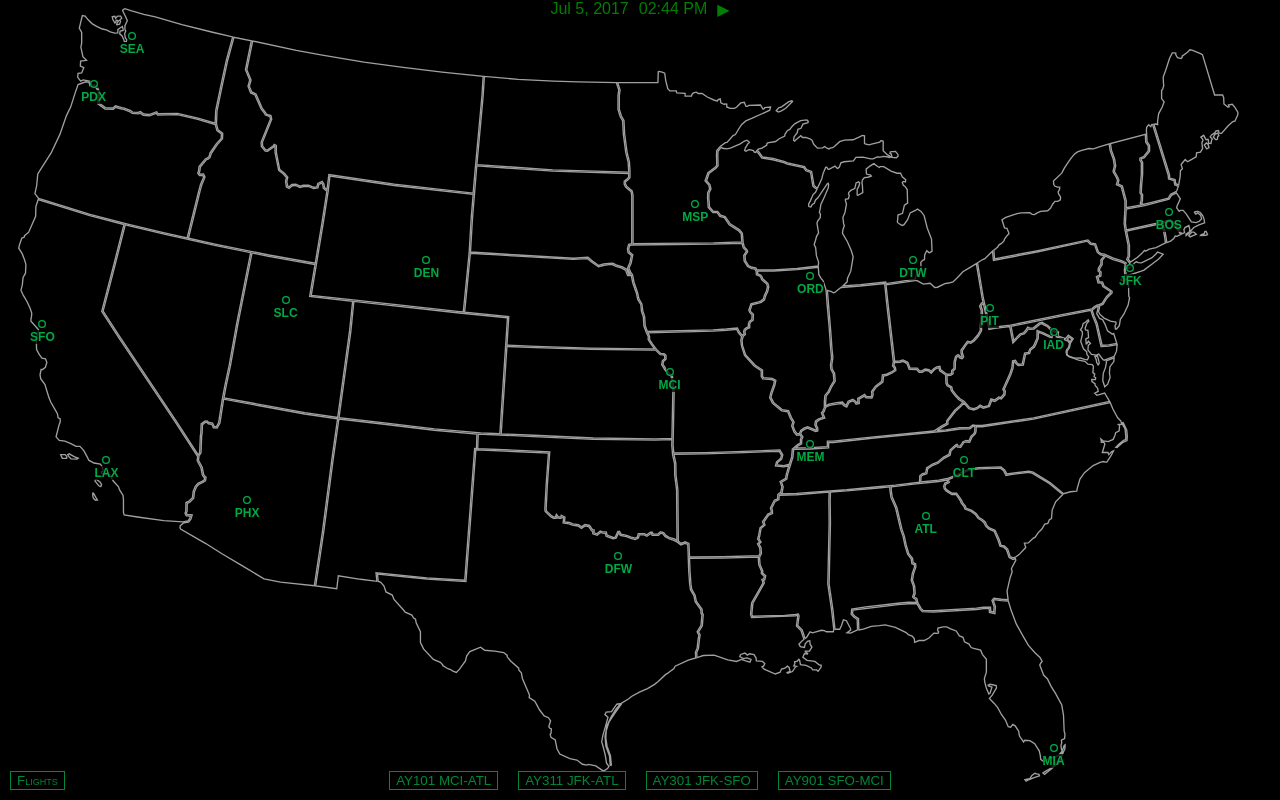
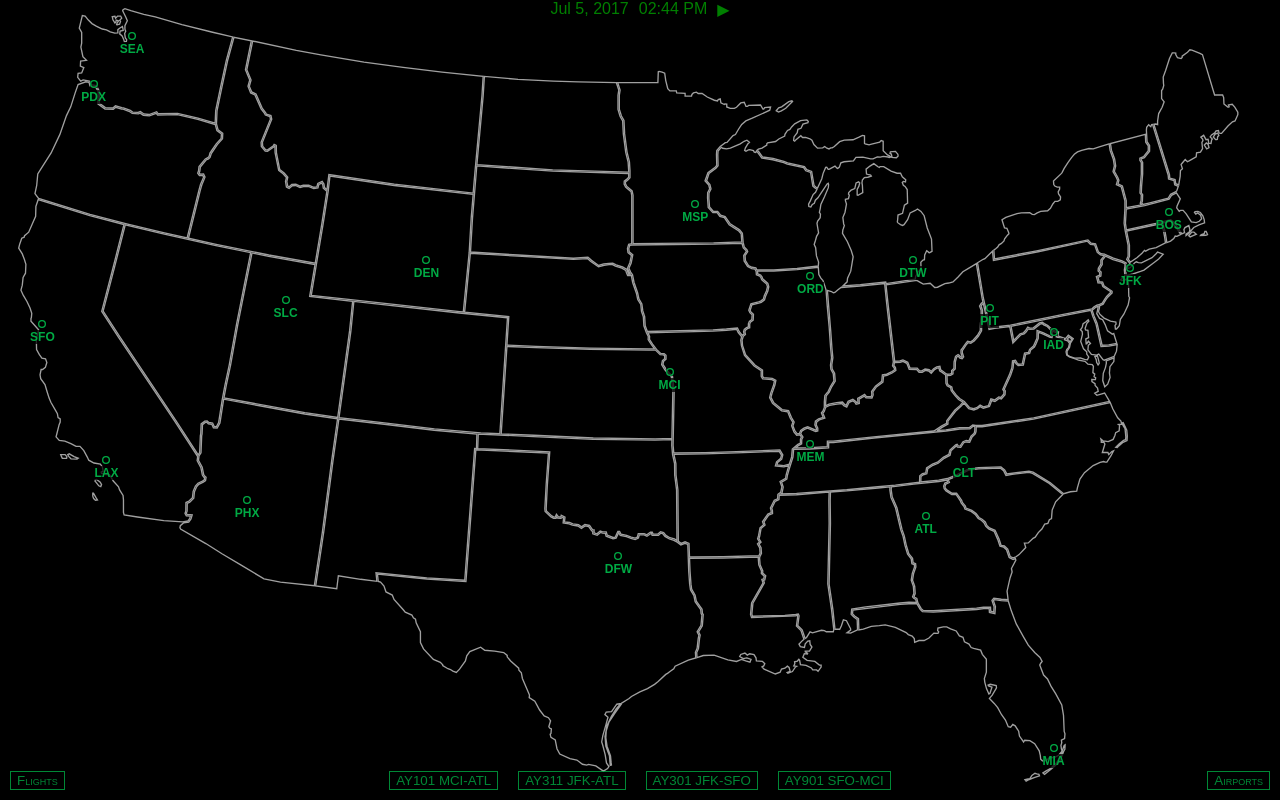
Before and after one commit to kpsroka/AirYou, a React (Create React App) app: page / in a window 1280 px wide. Built offline with nearby package versions, Linux system fonts and the light colour scheme.

Commit message:
Adding AirportList with auxiliary classes.

```diff
--- a/src/App.js
+++ b/src/App.js
@@ -1,9 +1,9 @@
 import React from 'react';
+import AirportListControl from './ui/airport/AirportListControl.js';
 import ClockComponent from './ui/clock/ClockComponent.js';
 import FieldOfPlayComponent from './ui/field/FieldOfPlayComponent.js';
 import NewFlightsComponent from './ui/components/NewFlightsComponent.js';
 import FlightsListComponent from './ui/flights/FlightsListComponent.js';
-
 import './App.css'
 
 class App extends React.Component {
@@ -13,6 +13,7 @@ class App extends React.Component {
         <FieldOfPlayComponent />
         <ClockComponent />
         <NewFlightsComponent />
+        <AirportListControl />
         <FlightsListComponent />
       </div>
     );
--- /dev/null
+++ b/src/ui/airport/AirportList.js
@@ -0,0 +1,33 @@
+import React from 'react';
+import '../common/ModalWindow.css';
+
+class AirportList extends React.Component {
+  render() {
+    return (
+        <div className="modalWindow">
+          {this.props.airports.map((airport) => AirportList.renderAirportEntry(airport))}
+        </div>
+    );
+  }
+
+  static renderAirportEntry(airport) {
+    return (
+      <div key={airport.code}>
+        <div>{airport.fullName}</div>
+        <span>
+          {AirportList.renderAirportRank(airport.size)}
+        </span>
+      </div>
+    );
+  }
+
+  static renderAirportRank(airportSize, accumulator="") {
+    if (airportSize > 0) {
+      return AirportList.renderAirportRank(airportSize - 20, accumulator + "★");
+    } else {
+      return accumulator;
+    }
+  }
+}
+
+export default AirportList;
--- /dev/null
+++ b/src/ui/airport/AirportListComponent.js
@@ -0,0 +1,13 @@
+import { connect } from 'react-redux';
+import AirportList from './AirportList.js';
+import { AIRPORTS } from '../../model/Airports.js';
+
+function mapStateToProps() {
+  return {
+    airports: AIRPORTS
+  };
+}
+
+const AirportListComponent = connect(mapStateToProps)(AirportList);
+
+export default AirportListComponent;
--- /dev/null
+++ b/src/ui/airport/AirportListControl.css
@@ -0,0 +1,15 @@
+.airportListControl {
+  position: absolute;
+  bottom: 10px;
+  right: 10px;
+}
+
+.airportListWrapper {
+  position: fixed;
+  left: 0;
+  right: 0;
+  top: 0;
+  bottom: 0;
+  background-color: black;
+  opacity: 0.85;
+}
--- /dev/null
+++ b/src/ui/airport/AirportListControl.js
@@ -0,0 +1,49 @@
+import React from 'react';
+import AirportListComponent from './AirportListComponent.js';
+import './AirportListControl.css';
+
+class AirportListControl extends React.Component {
+  constructor(props) {
+    super(props);
+    this.state = { airportListVisible: false };
+  }
+
+  render() {
+    if (this.state.airportListVisible) {
+      return (
+          <div className="airportListWrapper">
+            {this.renderInnerContent(true)}
+          </div>
+      );
+    } else {
+      return this.renderInnerContent(false);
+    }
+  }
+
+  renderInnerContent(renderAirportList) {
+    return (
+        <div className="airportListControl">
+          <button
+              className="flightsListToggleButton"
+              onClick={() => this.toggleAirportsList()}>
+            Airports
+          </button>
+          {AirportListControl.maybeRenderAirportList(renderAirportList)}
+        </div>
+    );
+  }
+
+  toggleAirportsList() {
+    this.setState((prevState) => ({ airportListVisible: !prevState.airportListVisible }));
+  }
+
+  static maybeRenderAirportList(renderAirportList) {
+    if (renderAirportList) {
+      return <AirportListComponent />
+    } else {
+      return "";
+    }
+  }
+}
+
+export default AirportListControl;
```
